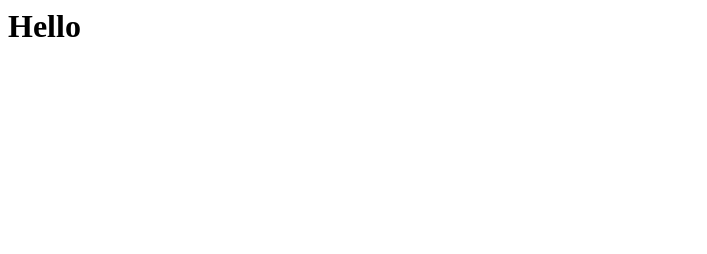
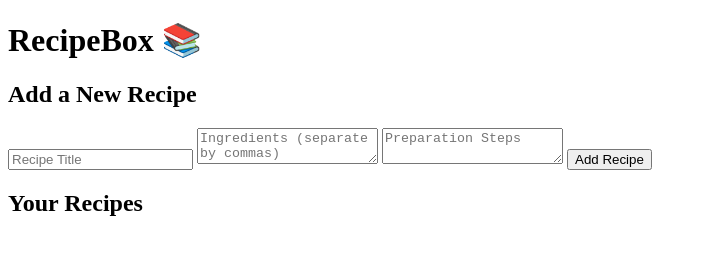
Before and after one commit to Tralalala-de/Project_2, a plain HTML site: page index.html in a window 1280 px wide. Shown: the whole page, without its empty margins (0-707 px from the left). Drawn offline with Linux system fonts and the light colour scheme.

Commit message:
Update index.html

```diff
--- a/index.html
+++ b/index.html
@@ -1,7 +1,33 @@
-<html>
-  <body>
-    <h1>
-      Hello
-    </h1>
-  </body>
+<!DOCTYPE html>
+<html lang="en">
+<head>
+  <meta charset="UTF-8" />
+  <meta name="viewport" content="width=device-width, initial-scale=1" />
+  <title>RecipeBox</title>
+  <link rel="stylesheet" href="styles.css" />
+</head>
+<body>
+  <header>
+    <h1>RecipeBox 📚</h1>
+  </header>
+
+  <main>
+    <section id="add-recipe">
+      <h2>Add a New Recipe</h2>
+      <form id="recipe-form">
+        <input type="text" id="title" placeholder="Recipe Title" required />
+        <textarea id="ingredients" placeholder="Ingredients (separate by commas)" required></textarea>
+        <textarea id="steps" placeholder="Preparation Steps" required></textarea>
+        <button type="submit">Add Recipe</button>
+      </form>
+    </section>
+
+    <section id="recipe-list">
+      <h2>Your Recipes</h2>
+      <ul id="recipes"></ul>
+    </section>
+  </main>
+
+  <script src="script.js"></script>
+</body>
 </html>
```
